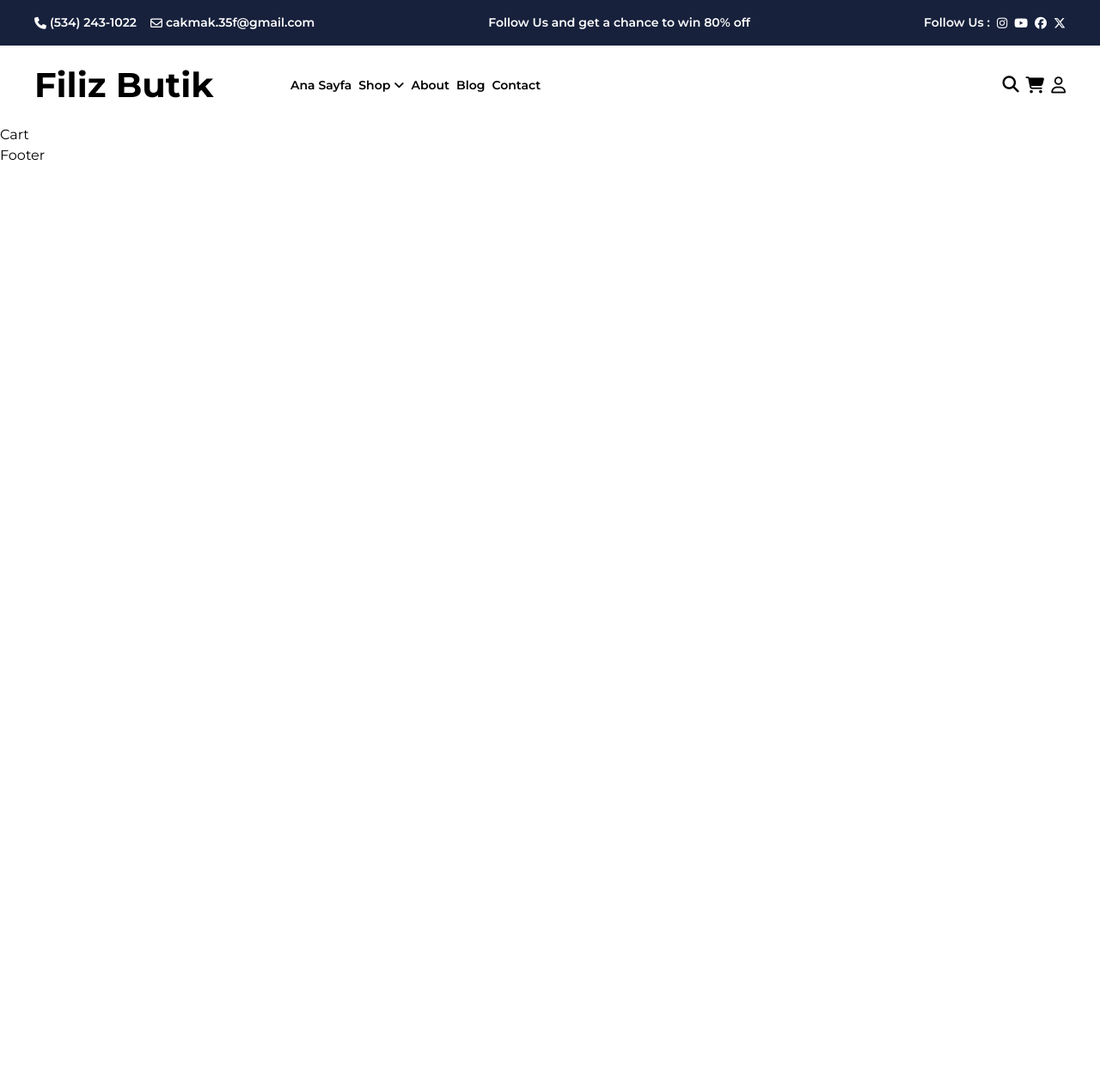
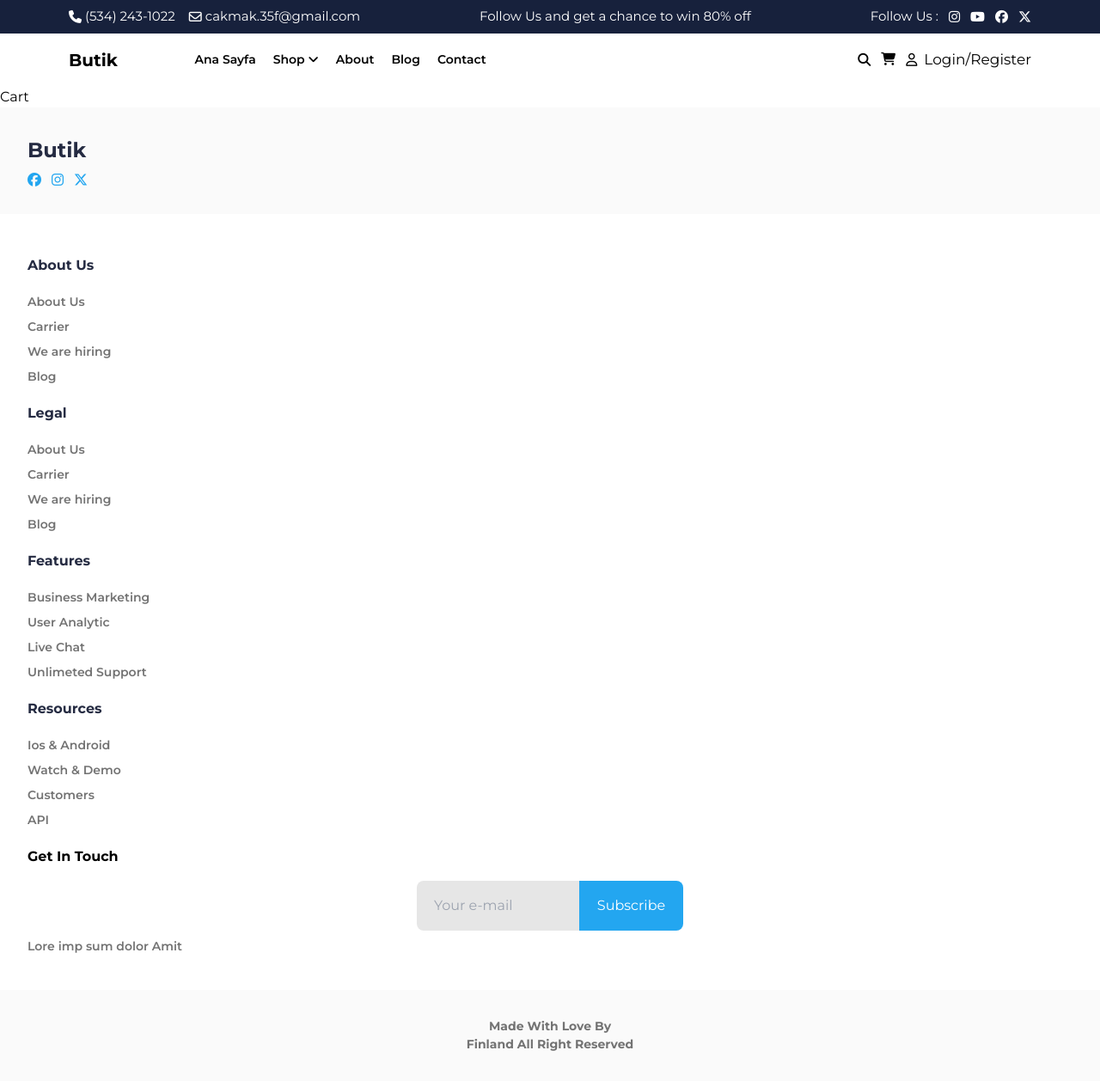
Before and after one commit to JFatih/E-Commerce-Website-project, a React (Vite) app: page /cart in a window 1280 px wide. Shown: the whole page at 86% size. Before the commit the page ends 800 px from the top, so only its background shows below. Built offline with nearby package versions, Linux system fonts and the light colour scheme; a web font is replaced by a local one.

Commit message:
Footer design done! Fixes #2

```diff
--- a/src/App.jsx
+++ b/src/App.jsx
@@ -4,11 +4,11 @@ import Footer from "./layout/Footer";
 import Header from "./layout/Header";
 import HomePage from "./pages/HomePage";
 import Shop from "./pages/Shop";
-import About from "./pages/About";
 import Blog from "./pages/Blog";
 import Contact from "./pages/Contact";
 import Login from "./pages/Login";
 import Cart from "./pages/Cart";
+import AboutUs from "./pages/AboutUs";
 
 function App() {
   return (
@@ -21,8 +21,8 @@ function App() {
         <Route exact path="/shop">
           <Shop />
         </Route>
-        <Route exact path="/about">
-          <About />
+        <Route exact path="/aboutus">
+          <AboutUs />
         </Route>
         <Route exact path="/blog">
           <Blog />
--- a/src/index.css
+++ b/src/index.css
@@ -31,7 +31,7 @@
 }
 
 .smobile-menu {
-  @apply text-[30px] font-normal;
+  @apply text-[15px] font-normal;
 }
 
 .sparagraph {
--- a/src/layout/Footer.jsx
+++ b/src/layout/Footer.jsx
@@ -1,7 +1,67 @@
+import { Link } from "react-router-dom";
+import { footerData } from "../mocks/footerData";
+
 export default function Footer() {
   return (
-    <div>
-      <p>Footer</p>
-    </div>
+    <footer className="max-w-screen">
+      <div className="p-8 flex flex-col gap-2  bg-lightgray1">
+        <p className="sh3 text-textColor ">Butik</p>
+        <span className="text-primaryColor flex gap-3">
+          <i className="fa-brands fa-facebook"></i>
+          <i className="fa-brands fa-instagram"></i>
+          <i className="fa-brands fa-x-twitter"></i>
+        </span>
+      </div>
+      <div className="p-8">
+        {Object.values(footerData).map((base, index) => {
+          return (
+            <>
+              <p className="sh5 text-textColor py-4" key={index}>
+                {base.title}
+              </p>
+              <span>
+                {Object.values(base.pages).map((page, index) => {
+                  return (
+                    <Link to={page.link} key={index}>
+                      <p className="sh6 text-seconTextColor py-1">
+                        {page.title}
+                      </p>
+                    </Link>
+                  );
+                })}
+              </span>
+            </>
+          );
+        })}
+        <div className="">
+          <p className="sh5 py-4">Get In Touch</p>
+          <form className="subscribe">
+            <div className="flex justify-center items-center">
+              <input
+                type="text"
+                placeholder="Your e-mail"
+                className="w-[189px] h-[58px] text-start p-5 bg-[#E6E6E6] rounded-l-lg"
+              />
+              <span>
+                <button
+                  type="button"
+                  className="w-[121px] h-[58px] bg-primaryColor text-white rounded-r-lg"
+                >
+                  Subscribe
+                </button>
+              </span>
+            </div>
+            <p className="sh6 text-seconTextColor py-2">
+              Lore imp sum dolor Amit
+            </p>
+          </form>
+        </div>
+      </div>
+      <div className="p-8 flex justify-center  bg-lightgray1">
+        <p className="sbtn-text text-center flex flex-wrap w-[200px] text-seconTextColor">
+          Made With Love By Finland All Right Reserved{" "}
+        </p>
+      </div>
+    </footer>
   );
 }
--- a/src/layout/Header.jsx
+++ b/src/layout/Header.jsx
@@ -10,9 +10,10 @@ export default function Header() {
 
   return (
     <>
-      <header className="w-screen ">
-        <div className=" bg-color3 text-white px-10 py-4 hidden lg:flex justify-between sh6">
-          <div className="flex gap-4">
+      <header className="w-screen">
+        <div className=" bg-color3 text-white ">
+          <div className="max-w-[1200px] mx-auto px-10 py-2 flex sm:justify-between justify-center md:sh6 smobile-menu">
+            <div className="md:flex gap-4 hidden">
               <span className="flex items-center gap-1">
                 <i className="fa-solid fa-phone"></i> <p>(534) 243-1022</p>
               </span>
@@ -22,7 +23,7 @@ export default function Header() {
               </span>
             </div>
             <p>Follow Us and get a chance to win 80% off</p>
-          <div className="flex items-center gap-2">
+            <div className="sm:flex items-center gap-3 hidden">
               <p>Follow Us : </p>
               <i className="fa-brands fa-instagram"></i>
               <i className="fa-brands fa-youtube"></i>
@@ -30,12 +31,13 @@ export default function Header() {
               <i className="fa-brands fa-x-twitter"></i>
             </div>
           </div>
+        </div>
         <section>
-          <main className="flex justify-between items-center px-10 py-4">
+          <main className="max-w-[1200px] mx-auto flex justify-between items-center lg:px-10 lg:py-4 p-4 ">
             <div className="flex gap-[7vw]">
-              <p className="sh2">Filiz Butik</p>
-              <nav className="hidden sm:flex items-center sh6">
-                <ul className="flex gap-2">
+              <p className="lg:sh2 text-[20px] font-bold">Butik</p>
+              <nav className="hidden lg:flex items-center sh6">
+                <ul className="flex gap-5">
                   <li>
                     <Link to="/">Ana Sayfa</Link>
                   </li>
@@ -56,23 +58,24 @@ export default function Header() {
                 </ul>
               </nav>
             </div>
-            <div className="flex gap-2 items-center text-[1.2rem]">
+            <div className="flex gap-3 items-center text-[1.2rem] smobile-menu">
               <i className="fa-solid fa-magnifying-glass"></i>
               <Link to="/cart">
                 <i className="fa-solid fa-cart-shopping"></i>
               </Link>
-              <Link to="/login">
+              <Link to="/login" className="flex items-center gap-2">
                 <i className="fa-regular fa-user"></i>
+                <p className="text-[17px] hidden sm:flex">Login/Register</p>
               </Link>
               <button
-                className="flex sm:hidden fa-solid fa-bars"
+                className="flex lg:hidden fa-solid fa-bars"
                 onClick={toggleMenu}
               ></button>
             </div>
           </main>
           {menu ? (
-            <nav className="sm:hidden ">
-              <ul className="flex gap-x-[30px] sm:hidden flex-wrap p-[10px] justify-center ">
+            <nav className="lg:hidden ">
+              <ul className="flex gap-x-[30px] gap-y-[px] lg:hidden flex-wrap m-1 justify-center smobile-menu">
                 <li>
                   <Link to="/">Ana Sayfa</Link>
                 </li>
--- /dev/null
+++ b/src/mocks/footerData.js
@@ -0,0 +1,38 @@
+export const footerData = {
+  base1: {
+    title: "About Us",
+    pages: {
+      page1: { title: "About Us", link: "/aboutus" },
+      page2: { title: "Carrier", link: "/" },
+      page3: { title: "We are hiring", link: "/" },
+      page4: { title: "Blog", link: "/blog" },
+    },
+  },
+  base2: {
+    title: "Legal",
+    pages: {
+      page1: { title: "About Us", link: "/aboutus" },
+      page2: { title: "Carrier", link: "/" },
+      page3: { title: "We are hiring", link: "/" },
+      page4: { title: "Blog", link: "/blog" },
+    },
+  },
+  base3: {
+    title: "Features",
+    pages: {
+      page1: { title: "Business Marketing", link: "/" },
+      page2: { title: "User Analytic", link: "/" },
+      page3: { title: "Live Chat", link: "/" },
+      page4: { title: "Unlimeted Support", link: "/" },
+    },
+  },
+  base4: {
+    title: "Resources",
+    pages: {
+      page1: { title: "Ios & Android", link: "/" },
+      page2: { title: "Watch & Demo", link: "/" },
+      page3: { title: "Customers", link: "/" },
+      page4: { title: "API", link: "/" },
+    },
+  },
+};
--- a/src/pages/About.jsx
+++ /dev/null
@@ -1,7 +0,0 @@
-export default function About() {
-  return (
-    <>
-      <p>About</p>
-    </>
-  );
-}
--- /dev/null
+++ b/src/pages/AboutUs.jsx
@@ -0,0 +1,7 @@
+export default function AboutUs() {
+  return (
+    <>
+      <p>About Us</p>
+    </>
+  );
+}
--- a/tailwind.config.js
+++ b/tailwind.config.js
@@ -10,6 +10,10 @@ export default {
         color1: "#23856D",
         color2: "#47AD97",
         color3: "#17213C",
+        lightgray1: "#FAFAFA",
+        textColor: "#252B42",
+        primaryColor: "#23A6F0",
+        seconTextColor: "#737373",
       },
       fontSize: {
         h1: ["58px", "font-extrabold"],
```
Lines whose indentation alone changed are shown as unchanged.
